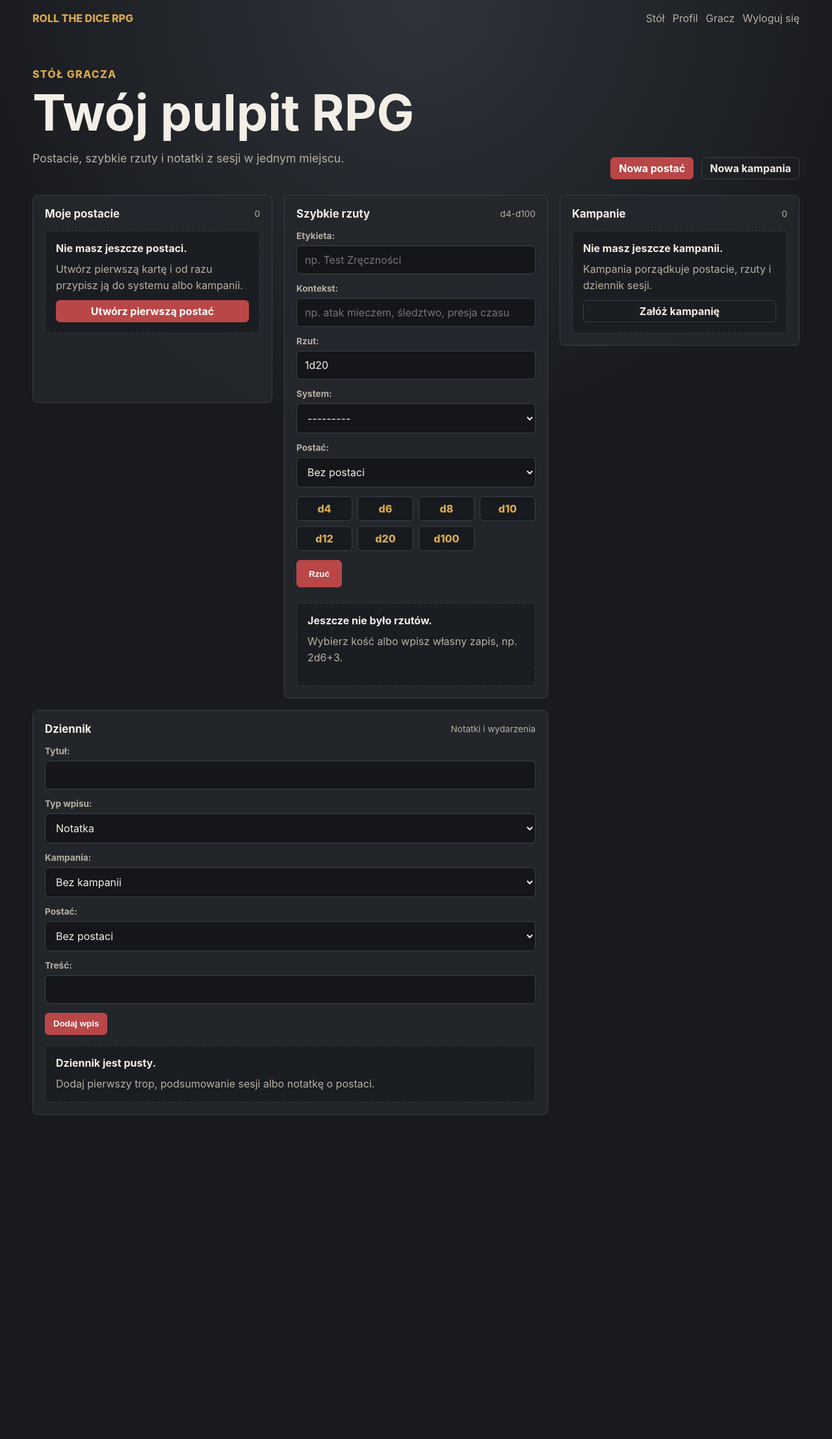
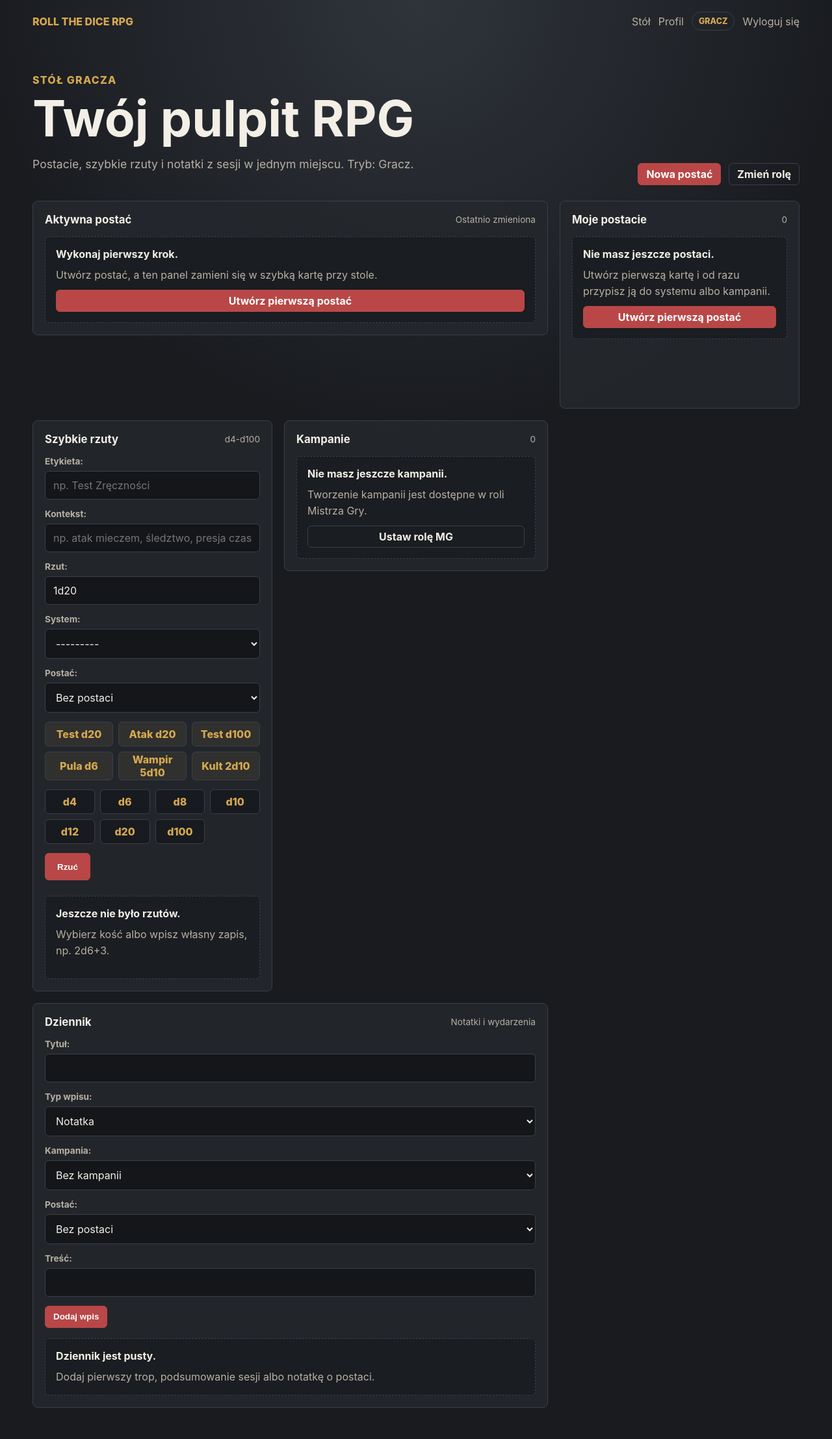
Before and after one commit to Woookie89/RollTheDiceRPG, a Django app: page /dashboard/ in a window 1280 px wide. Shown: the whole page at 65% size. Before the commit the page ends 1716 px from the top, so only its background shows below. Run offline with Django 4.2, Linux system fonts and the light colour scheme; the visitor is signed in with stand-in values (Sample User, id 1); data comes from the database, SQL or seed files in the repository; data that the repository does not hold is empty; some libraries are stand-ins or nearby versions.

Commit message:
feat(frontend): complete player mvp dashboard

```diff
--- a/rpg/urls.py
+++ b/rpg/urls.py
@@ -7,6 +7,7 @@
     path('dashboard/', views.dashboard, name='dashboard'),
     path('campaigns/new/', views.campaign_create, name='campaign-create'),
     path('campaigns/<int:pk>/', views.campaign_detail, name='campaign-detail'),
+    path('campaigns/<int:pk>/edit/', views.campaign_edit, name='campaign-edit'),
     path('characters/new/', views.character_create, name='character-create'),
     path('characters/<int:pk>/', views.character_detail, name='character-detail'),
     path('characters/<int:pk>/edit/', views.character_edit, name='character-edit'),
--- a/rpg/views.py
+++ b/rpg/views.py
@@ -1,10 +1,22 @@
 from django.contrib.auth.decorators import login_required
+from django.contrib import messages
+from django.db.models import Count
 from django.shortcuts import get_object_or_404, redirect, render
 from django.views.decorators.http import require_POST
 
 from .forms import CampaignForm, CharacterForm, JournalEntryForm, RollForm
 from .models import Campaign, Character, JournalEntry, Roll, Ruleset
 from .services.dice import DiceExpressionError, roll_expression
+
+
+ROLL_PRESETS = {
+    'dnd-test': ('Test d20', '1d20'),
+    'dnd-attack': ('Atak d20', '1d20'),
+    'percentile-test': ('Test d100', '1d100'),
+    'year-zero-pool': ('Pula d6', '6d6'),
+    'vampire-pool': ('Pula Wampira', '5d10'),
+    'kult-test': ('Test Kult', '2d10'),
+}
 
 
 def landing(request):
@@ -17,7 +29,10 @@
 @login_required
 def dashboard(request):
     characters = Character.objects.filter(owner=request.user).select_related('ruleset', 'campaign')
-    campaigns = Campaign.objects.filter(owner=request.user).select_related('ruleset')
+    active_character = characters.order_by('-updated_at').first()
+    campaigns = Campaign.objects.filter(owner=request.user).select_related('ruleset').annotate(
+        character_count=Count('characters')
+    )
     recent_rolls = Roll.objects.filter(user=request.user).select_related('ruleset', 'character')[:8]
     journal_entries = JournalEntry.objects.filter(user=request.user).select_related('campaign', 'character')[:5]
     roll_form = RollForm(user=request.user)
@@ -27,6 +42,7 @@
         'rpg/dashboard.html',
         {
             'characters': characters,
+            'active_character': active_character,
             'campaigns': campaigns,
             'recent_rolls': recent_rolls,
             'journal_entries': journal_entries,
@@ -38,6 +54,9 @@
 
 @login_required
 def campaign_create(request):
+    if not request.user.is_game_master:
+        messages.warning(request, 'Tworzenie kampanii jest dostępne w roli Mistrza Gry.')
+        return redirect('profile')
     form = CampaignForm(request.POST or None)
     if request.method == 'POST' and form.is_valid():
         campaign = form.save(commit=False)
@@ -46,6 +65,19 @@
         campaign.members.create(user=request.user, role='game_master')
         return redirect('dashboard')
     return render(request, 'rpg/campaign_form.html', {'form': form})
+
+
+@login_required
+def campaign_edit(request, pk):
+    if not request.user.is_game_master:
+        messages.warning(request, 'Edycja kampanii jest dostępna w roli Mistrza Gry.')
+        return redirect('campaign-detail', pk=pk)
+    campaign = get_object_or_404(Campaign, pk=pk, owner=request.user)
+    form = CampaignForm(request.POST or None, instance=campaign)
+    if request.method == 'POST' and form.is_valid():
+        form.save()
+        return redirect('campaign-detail', pk=campaign.pk)
+    return render(request, 'rpg/campaign_form.html', {'form': form, 'campaign': campaign})
 
 
 @login_required
@@ -123,7 +155,14 @@
 @login_required
 @require_POST
 def roll_create(request):
-    form = RollForm(request.POST, user=request.user)
+    data = request.POST.copy()
+    preset = data.get('preset')
+    if preset in ROLL_PRESETS:
+        preset_label, preset_expression = ROLL_PRESETS[preset]
+        data['expression'] = preset_expression
+        if not data.get('label'):
+            data['label'] = preset_label
+    form = RollForm(data, user=request.user)
     roll = None
     error = None
     if form.is_valid():
--- a/static/css/app.css
+++ b/static/css/app.css
@@ -58,6 +58,17 @@
 
 .nav {
     color: var(--muted);
+}
+
+.nav-role,
+.role-badge {
+    border: 1px solid var(--line);
+    border-radius: 999px;
+    color: var(--accent-strong);
+    font-size: 0.78rem;
+    font-weight: 800;
+    padding: 6px 10px;
+    text-transform: uppercase;
 }
 
 .nav form {
@@ -229,6 +240,30 @@
     padding: 18px;
 }
 
+.active-character-panel {
+    grid-column: span 2;
+}
+
+.gm-panel {
+    border-color: rgba(215, 168, 79, 0.45);
+}
+
+.featured-character {
+    display: grid;
+    gap: 16px;
+}
+
+.featured-character h2 {
+    margin: 0;
+    font-size: clamp(1.8rem, 4vw, 3.4rem);
+    line-height: 1;
+}
+
+.featured-character p {
+    margin: 0;
+    color: var(--muted);
+}
+
 .panel-primary {
     min-height: 320px;
 }
@@ -376,14 +411,20 @@
     margin-top: 16px;
 }
 
-.quick-dice {
+.quick-dice,
+.preset-dice {
     display: grid;
     grid-template-columns: repeat(4, minmax(0, 1fr));
     gap: 8px;
     margin: 0 0 14px;
 }
 
-.quick-dice button {
+.preset-dice {
+    grid-template-columns: repeat(3, minmax(0, 1fr));
+}
+
+.quick-dice button,
+.preset-dice button {
     min-height: 38px;
     border: 1px solid var(--line);
     border-radius: 6px;
@@ -394,7 +435,12 @@
     font-weight: 800;
 }
 
-.quick-dice button:hover {
+.preset-dice button {
+    background: rgba(215, 168, 79, 0.08);
+}
+
+.quick-dice button:hover,
+.preset-dice button:hover {
     border-color: var(--accent-strong);
 }
 
--- a/templates/rpg/campaign_detail.html
+++ b/templates/rpg/campaign_detail.html
@@ -15,6 +15,9 @@
     </div>
     <div class="actions">
         <a class="button button-small" href="{% url 'character-create' %}">Dodaj postać</a>
+        {% if request.user.is_game_master %}
+            <a class="button button-small button-ghost" href="{% url 'campaign-edit' campaign.pk %}">Edytuj kampanię</a>
+        {% endif %}
         <a class="button button-small button-ghost" href="{% url 'dashboard' %}">Wróć do stołu</a>
     </div>
 </section>
--- a/templates/rpg/campaign_form.html
+++ b/templates/rpg/campaign_form.html
@@ -1,15 +1,15 @@
 {% extends "base.html" %}
 
-{% block title %}Nowa kampania - Roll The Dice RPG{% endblock %}
+{% block title %}{% if campaign %}Edycja kampanii{% else %}Nowa kampania{% endif %} - Roll The Dice RPG{% endblock %}
 
 {% block content %}
 <section class="page-head">
     <p class="eyebrow">Kampania</p>
-    <h1>Nowa kampania</h1>
+    <h1>{% if campaign %}Edycja kampanii{% else %}Nowa kampania{% endif %}</h1>
 </section>
 <form class="panel form-panel" method="post">
     {% csrf_token %}
     {{ form.as_p }}
-    <button class="button" type="submit">Utwórz kampanię</button>
+    <button class="button" type="submit">{% if campaign %}Zapisz kampanię{% else %}Utwórz kampanię{% endif %}</button>
 </form>
 {% endblock %}
--- a/templates/rpg/dashboard.html
+++ b/templates/rpg/dashboard.html
@@ -7,15 +7,63 @@
     <div>
         <p class="eyebrow">Stół gracza</p>
         <h1>Twój pulpit RPG</h1>
-        <p class="lead">Postacie, szybkie rzuty i notatki z sesji w jednym miejscu.</p>
+        <p class="lead">Postacie, szybkie rzuty i notatki z sesji w jednym miejscu. Tryb: {{ request.user.get_profile_role_display }}.</p>
     </div>
     <div class="actions">
         <a class="button button-small" href="{% url 'character-create' %}">Nowa postać</a>
-        <a class="button button-small button-ghost" href="{% url 'campaign-create' %}">Nowa kampania</a>
+        {% if request.user.is_game_master %}
+            <a class="button button-small button-ghost" href="{% url 'campaign-create' %}">Nowa kampania</a>
+        {% else %}
+            <a class="button button-small button-ghost" href="{% url 'profile' %}">Zmień rolę</a>
+        {% endif %}
     </div>
 </section>
 
 <section class="dashboard-grid">
+    <div class="panel active-character-panel">
+        <div class="panel-head">
+            <h2>Aktywna postać</h2>
+            <span>Ostatnio zmieniona</span>
+        </div>
+        {% if active_character %}
+            <article class="featured-character">
+                <p>{{ active_character.ruleset.name }}</p>
+                <h2>{{ active_character.name }}</h2>
+                <div class="sheet-grid compact-sheet">
+                    {% for field in active_character.sheet_fields %}
+                        <div class="sheet-stat">
+                            <span>{{ field.label }}</span>
+                            <strong>{{ field.value }}</strong>
+                        </div>
+                    {% empty %}
+                        <p class="muted">Uzupełnij kartę, żeby widzieć najważniejsze pola tutaj.</p>
+                    {% endfor %}
+                </div>
+                <div class="actions">
+                    <a class="button button-small" href="{% url 'character-detail' active_character.pk %}">Otwórz kartę</a>
+                    <a class="button button-small button-ghost" href="{% url 'character-edit' active_character.pk %}">Edytuj</a>
+                </div>
+            </article>
+        {% else %}
+            <div class="empty-state">
+                <strong>Wykonaj pierwszy krok.</strong>
+                <p>Utwórz postać, a ten panel zamieni się w szybką kartę przy stole.</p>
+                <a class="button button-small" href="{% url 'character-create' %}">Utwórz pierwszą postać</a>
+            </div>
+        {% endif %}
+    </div>
+
+    {% if request.user.is_game_master %}
+        <div class="panel gm-panel">
+            <div class="panel-head">
+                <h2>Panel Mistrza Gry</h2>
+                <span>Kampanie</span>
+            </div>
+            <p class="muted">Twórz kampanie, porządkuj postacie i przygotuj miejsce pod przyszłe sceny, NPC oraz notatki MG.</p>
+            <a class="button button-small" href="{% url 'campaign-create' %}">Nowa kampania</a>
+        </div>
+    {% endif %}
+
     <div class="panel panel-primary">
         <div class="panel-head">
             <h2>Moje postacie</h2>
@@ -50,6 +98,14 @@
         <form method="post" action="{% url 'roll-create' %}" hx-post="{% url 'roll-create' %}" hx-target="#roll-workspace" hx-swap="innerHTML">
             {% csrf_token %}
             {{ roll_form.as_p }}
+            <div class="preset-dice" aria-label="Presety systemowe">
+                <button type="submit" name="preset" value="dnd-test">Test d20</button>
+                <button type="submit" name="preset" value="dnd-attack">Atak d20</button>
+                <button type="submit" name="preset" value="percentile-test">Test d100</button>
+                <button type="submit" name="preset" value="year-zero-pool">Pula d6</button>
+                <button type="submit" name="preset" value="vampire-pool">Wampir 5d10</button>
+                <button type="submit" name="preset" value="kult-test">Kult 2d10</button>
+            </div>
             <div class="quick-dice" aria-label="Szybkie kości">
                 <button type="submit" name="expression" value="1d4">d4</button>
                 <button type="submit" name="expression" value="1d6">d6</button>
@@ -76,14 +132,19 @@
                 <article class="item item-link">
                     <a href="{% url 'campaign-detail' campaign.pk %}">
                         <strong>{{ campaign.name }}</strong>
-                        <p>{{ campaign.ruleset.name }}</p>
+                        <p>{{ campaign.ruleset.name }} · postacie: {{ campaign.character_count }}</p>
                     </a>
                 </article>
             {% empty %}
                 <div class="empty-state">
                     <strong>Nie masz jeszcze kampanii.</strong>
-                    <p>Kampania porządkuje postacie, rzuty i dziennik sesji.</p>
-                    <a class="button button-small button-ghost" href="{% url 'campaign-create' %}">Załóż kampanię</a>
+                    {% if request.user.is_game_master %}
+                        <p>Kampania porządkuje postacie, rzuty i dziennik sesji.</p>
+                        <a class="button button-small button-ghost" href="{% url 'campaign-create' %}">Załóż kampanię</a>
+                    {% else %}
+                        <p>Tworzenie kampanii jest dostępne w roli Mistrza Gry.</p>
+                        <a class="button button-small button-ghost" href="{% url 'profile' %}">Ustaw rolę MG</a>
+                    {% endif %}
                 </div>
             {% endfor %}
         </div>
--- a/templates/rpg/partials/roll_history.html
+++ b/templates/rpg/partials/roll_history.html
@@ -7,6 +7,7 @@
                     {{ roll.ruleset.name }}
                     {% if roll.character %} · {{ roll.character.name }}{% endif %}
                     {% if roll.context %} · {{ roll.context }}{% endif %}
+                    · {{ roll.created_at|date:"d.m.Y H:i" }}
                 </p>
             </div>
             <span class="score">{{ roll.total }}</span>
```
Also changed, not shown: other parts of static/css/app.css (+37 -0 lines), rpg/api.py (+9 -0 lines), rpg/serializers.py (+34 -1 lines), templates/rpg/character_detail.html (+8 -0 lines).
